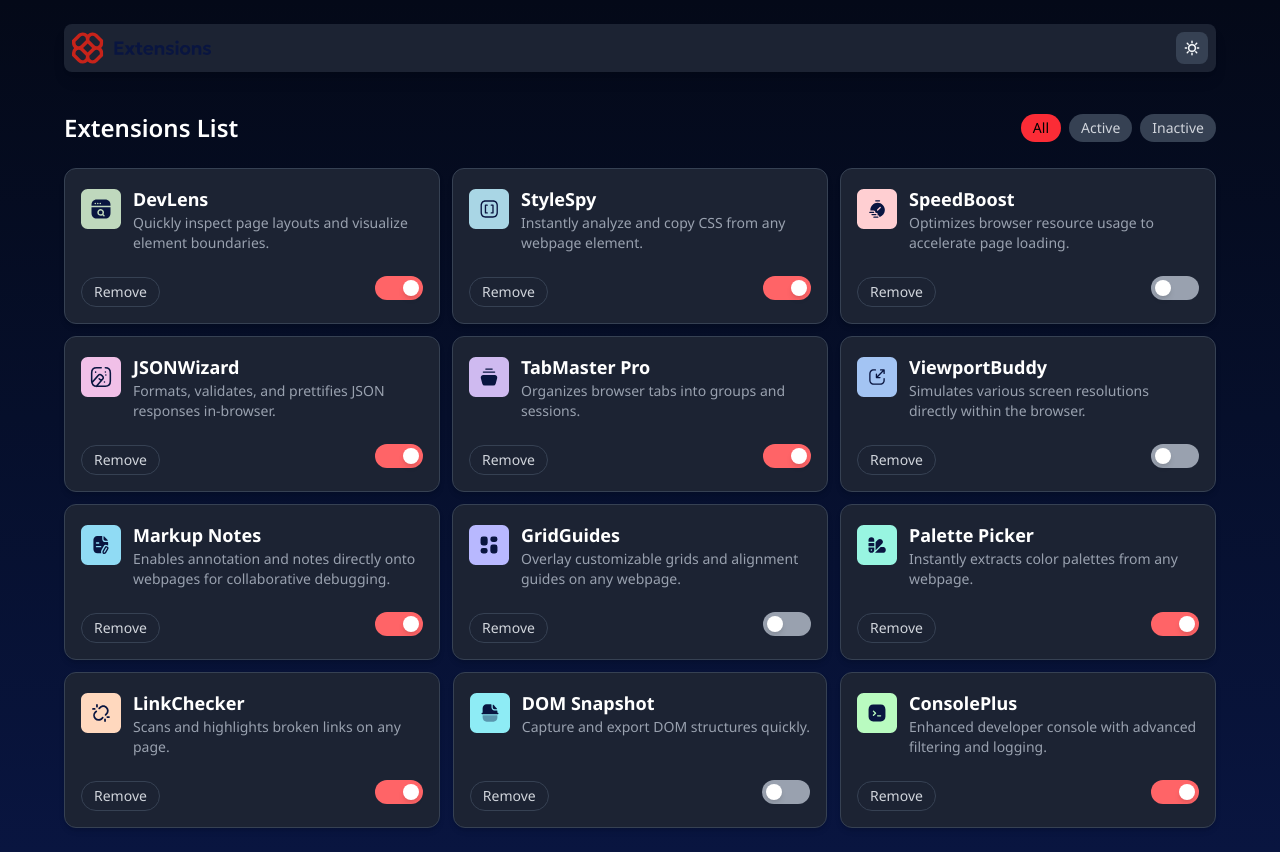
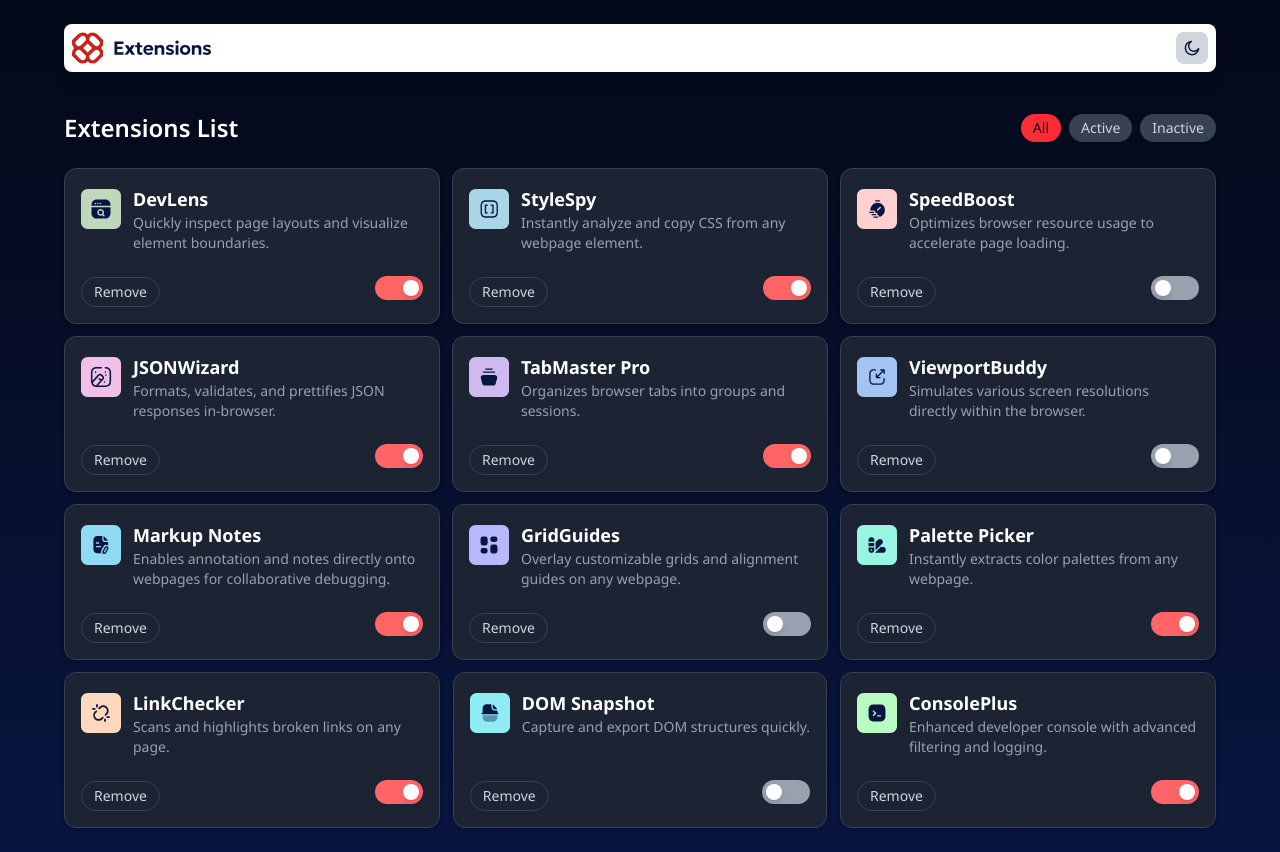
Before and after one commit to Jhay4Julian/extension-manager-ui, a React (Vite) app: page / in a window 1280 px wide. Built offline with nearby package versions, Linux system fonts and the light colour scheme.

Commit message:
dark mode toggle

```diff
--- a/src/components/Header.tsx
+++ b/src/components/Header.tsx
@@ -1,14 +1,32 @@
 import LogoImage from '../assets/images/logo.svg';
 import sunIcon from '../assets/images/icon-sun.svg';
+import moonIcon from '../assets/images/icon-moon.svg';
+import { useEffect, useState } from 'react';
 
 
 export default function Header() {
+    const [darkMode, setDarkMode] = useState(false);
+
+    const toggleTheme = () => {
+        setDarkMode(!darkMode);
+    }
+
+    useEffect(() => {
+        if (darkMode) {
+            document.documentElement.classList.add('dark');
+        } else {
+            document.documentElement.classList.remove('dark');
+        }
+    }, [darkMode]);
+
     return (
-        <div className="bg-[#1C2333] shadow-lg p-2 rounded-lg mx-auto max-w-6xl">
+        <div className="bg-white dark:bg-[#1C2333] shadow-lg p-2 rounded-lg mx-auto max-w-6xl transition-colors duration-300">
             <span className='flex items-center justify-between'>
-                <img src={LogoImage} alt="" className='h-8'/>
-                <button className='p-2 bg-gray-700 rounded-lg cursor-pointer'>
-                    <img src={sunIcon} alt="Sun Icon" className='w-4 h-4' />
+                <img src={LogoImage} alt="" className='h-8' />
+                <button
+                    onClick={toggleTheme}
+                    className='p-2 bg-gray-300 dark:bg-gray-700 rounded-lg cursor-pointer'>
+                    <img src={darkMode ? sunIcon : moonIcon} alt="Sun Icon" className='w-4 h-4' />
                 </button>
             </span>
         </div>
```
